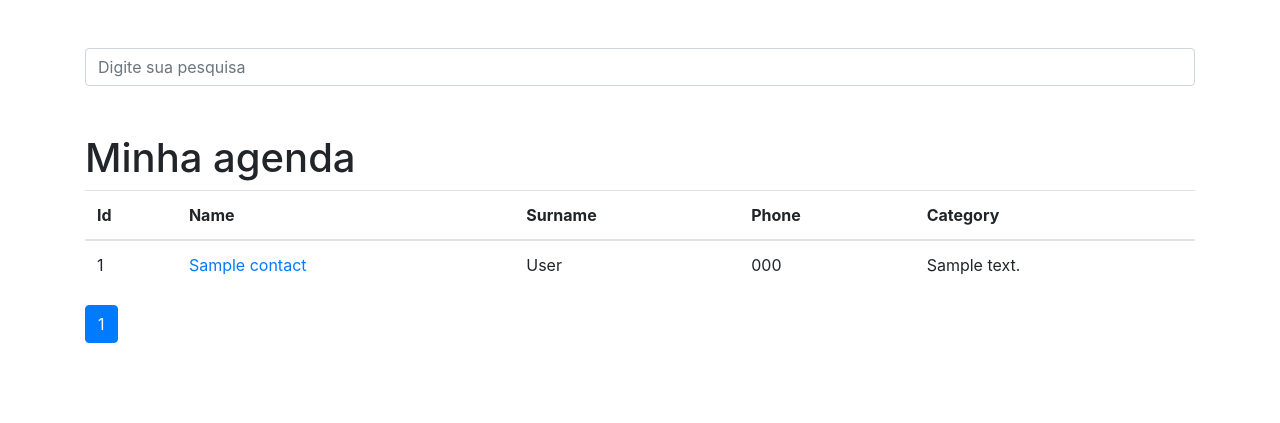
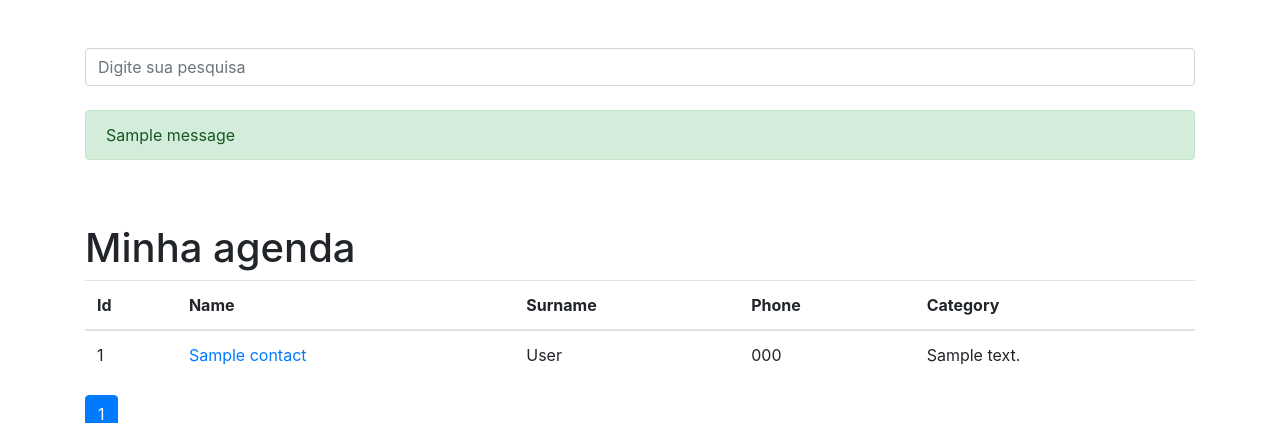
Before and after one commit to EPanni/DJango, a Django app: page / in a window 1280 px wide. Shown: the part 56-479 px from the top of the page. Run offline with Django 4.2, Linux system fonts and the light colour scheme; tables that the repository leaves empty hold one stand-in row (values such as "Sample post"); one stand-in notice (Sample message) is shown; parts of the project's set-up code (start-up, migrations or seed data) failed here and were passed over; some libraries are stand-ins or nearby versions.

Commit message:
FEAT[Messaging]

```diff
--- a/contacts/views.py
+++ b/contacts/views.py
@@ -1,10 +1,11 @@
 """ Django - Views.py"""
-from django.shortcuts import render, get_object_or_404
+from django.shortcuts import render, get_object_or_404, redirect
 from django.http import Http404
 from django.core.paginator import Paginator
 from django.db.models import Q, Value
 from django.db.models.functions import Concat
 from .models import Contact
+from django.contrib import messages
 
 
 def index(request):
@@ -29,8 +30,9 @@ def search(request):
     term = request.GET.get("term")
     fields = Concat("name", Value(" "), "surname")
 
-    if term is None:
-        raise Http404
+    if term is None or not term:
+        messages.add_message(request, messages.ERROR, "This field cannot be empty")
+        return redirect("index")
 
     # Search by name OR surname but NOT from 'name surname'
     # contacts = Contact.objects.order_by("name").filter(
--- a/templates/base.html
+++ b/templates/base.html
@@ -25,6 +25,7 @@
                   id="search-input"
                   placeholder="Digite sua pesquisa"
                   name="term">
+                  {%include 'partials/_messages.html'%}
           </div>
         </div>
       </form>
--- /dev/null
+++ b/templates/partials/_messages.html
@@ -0,0 +1,9 @@
+{%if messages%}
+<br>
+    {%for message in messages%}
+        <div class="alert {{message.tags}}" role="alert">
+        {{message}}
+        </div>
+
+        {%endfor%}
+{%endif%}
```
Also changed, not shown: agenda/settings.py (+11 -0 lines).
